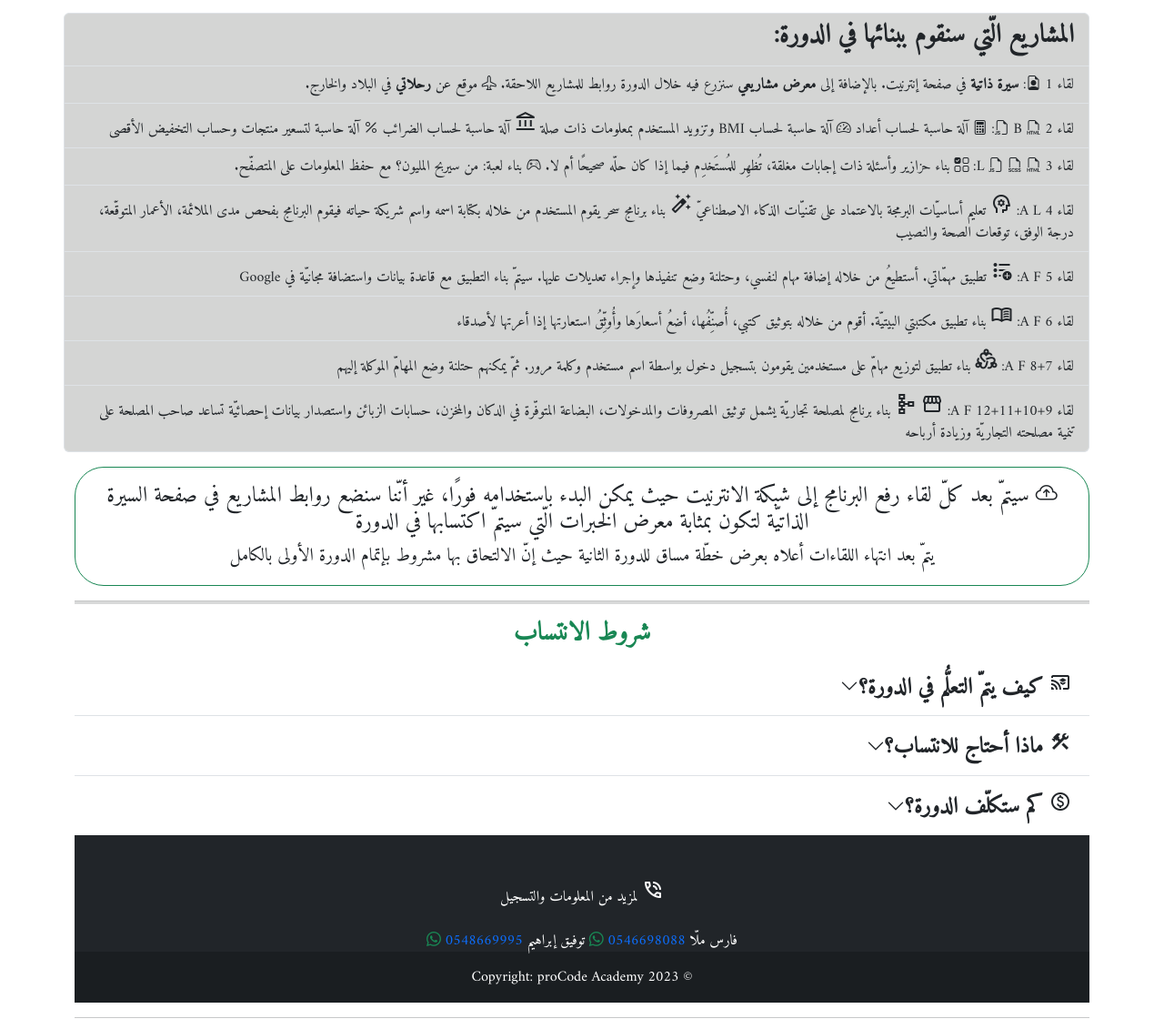
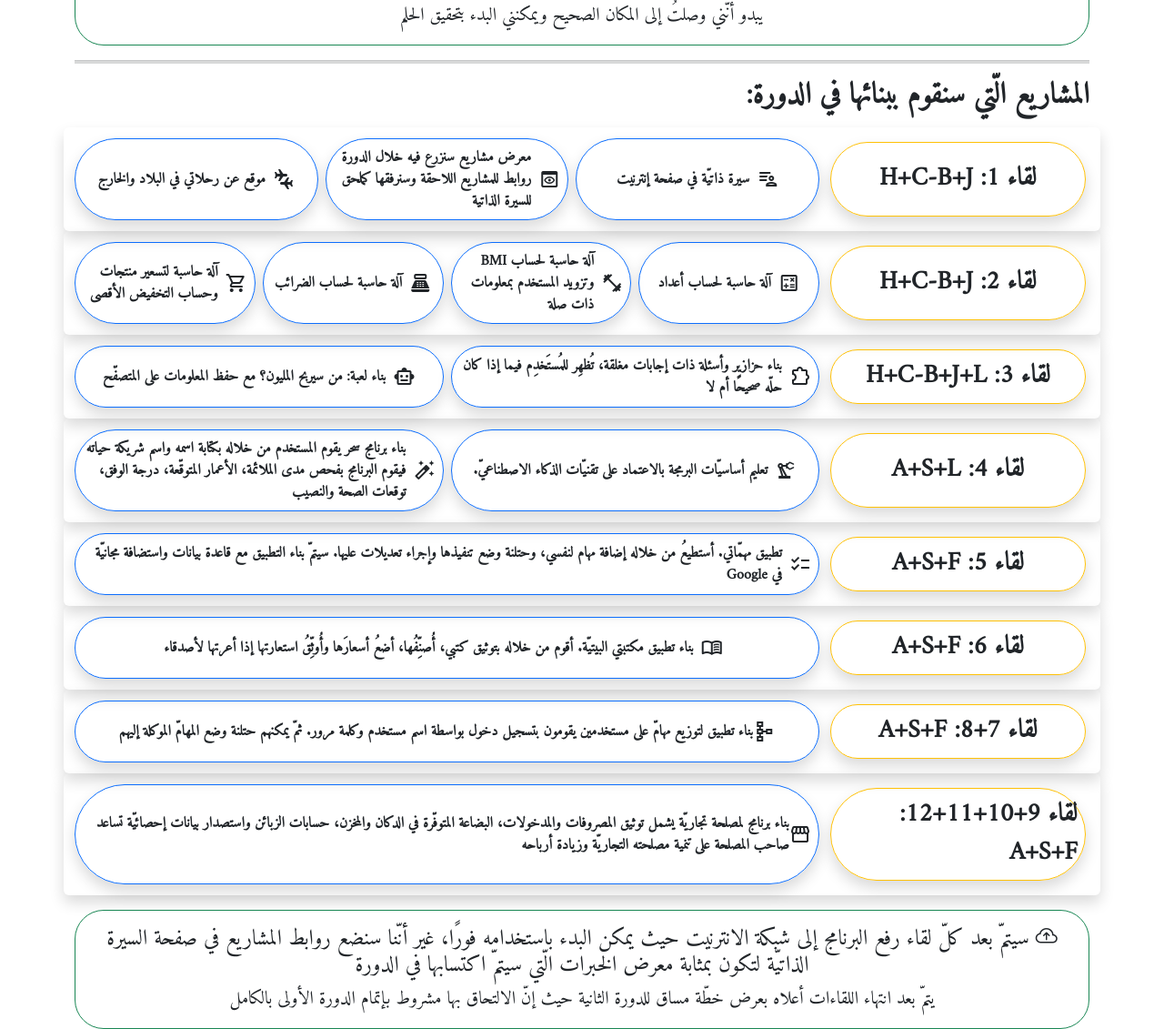
Before and after one commit to FaresMulla/procodeLandingPage, a plain HTML site: page index.html in a window 1280 px wide. Shown: the part 771-1902 px from the top of the page at 91% size. Drawn offline with nearby package versions, Linux system fonts and the light colour scheme.

Commit message:
fixed fares

```diff
--- a/css/style.css
+++ b/css/style.css
@@ -8,10 +8,11 @@ body{
 }
 
 .landingPage{
-    background-image: url("https://i.stack.imgur.com/P8Sda.png");
+    background-image: url("https://cdn.pixabay.com/photo/2016/10/11/21/43/geometric-1732847_960_720.jpg");
     background-repeat: no-repeat;
-    background-size: 2000px 800px;
+    background-size: cover;
     color: white;
+    text-shadow: -1px -1px 0 #000, 1px -1px 0 #000, -1px 1px 0 #000, 1px 1px 0 #000;
 
 }
 .myImgHeader{
@@ -19,13 +20,11 @@ body{
     display: none;
 }
  .thinkBg{
-
-    background-image: url("https://www.icegif.com/wp-content/uploads/2022/09/icegif-980.gif");
-
+    background-image: url("https://cdn.pixabay.com/photo/2017/07/10/23/35/globe-2491989_960_720.jpg");
  }
-  .list-group  .list-group-item {
+  /* .list-group  .list-group-item {
     background-color:rgba(42, 46, 43, 0.201)
- }
+ } */
  a:link {
     text-decoration: none;
   }
@@ -34,7 +33,10 @@ body{
     text-decoration: none;
   }
 
+.TXTbG{
 
+  background-color: #0000008c;
+}
 
 
 @media only screen and (min-width: 578px) {
@@ -50,6 +52,9 @@ body{
     .myImgHeader{
         display: block;
     }
+    .TXTbG{
+      background-color: rgb(60 58 58 / 43%);
+    }
   }
 
   .nonePoints{
--- a/index.html
+++ b/index.html
@@ -23,26 +23,28 @@
     <section class="container">
       <div class="landingPage">
         <div class="row">
-        <img class="myImg float-end" src="./images/logo/logo.png" alt="">
+        <img class="myImg float-end" src="./images/logo/lightLogo.png" alt="">
       <div class="col-12 header">
-        <img class="myImgHeader float-end" src="./images/logo/logo.png" alt="">
-        <span class="fs-4 float-end">برو-كود أكاديمي</span>
+        <img class="myImgHeader float-end" src="./images/logo/lightLogo.png" alt="">
+        <span class="fs-4 float-end me-2">برو-كود أكاديمي</span>
 
-        <span class="fs-4 float-start">ProCode Academy</span>
+        <span class="fs-4 float-start ms-2">ProCode Academy</span>
       </div>
-      <div class="fs-5 text-center mt-2 fw-bold col-12">
-        أكاديمية لتعليم البرمجة المرتكزة على المشاريع باللغة العربية
+      <div class="row d-flex align-items-center justify-content-center">
+      <div class="fs-5 text-center mt-2  col-10">
+        <span class="TXTbG p-1 rounded-pill rounded"> أكاديمية لتعليم البرمجة المرتكزة على المشاريع باللغة العربية</span>
       </div>
     </div>
       <div class="row text-center mt-3 p-2">
         <div class="col-sm-12 col-12">
           <h5>
-            معهد برو-كود يعلن عن افتتاح دورة البرمجة المرتكزة على بناء المشاريع
-            الشبكيّة الرائدة في الشمال
+            <p class="TXTbG p-1 rounded-pill rounded"> معهد برو-كود يعلن عن افتتاح دورة البرمجة المرتكزة على بناء المشاريع
+            الشبكيّة الرائدة في الشمال</p>
           </h5>
-          <h5>إتقان بناء البرامج والتطبيقات خلال 8 أسابيع</h5>
+          <h5><span class="TXTbG p-1 rounded-pill rounded"> إتقان بناء البرامج والتطبيقات خلال 6 أسابيع</span></h5>
         </div>
       </div>
+    </div>
         <div class="text-center mt-3 col-sm-12">
             <div class="col-12">
                 <div class="border-success rounded-5">
@@ -51,20 +53,20 @@
                         <span class="material-symbols-outlined ">
                             phone_in_talk
                             </span>
-                        للاستفسار والتسجيل
+                            <span class="TXTbG p-1 rounded-pill rounded">  للاستفسار والتسجيل</span>
                     </h5>
                     <ul class="fs-5 nonePoints">
-                        <li>
-                            فارس ملّا
+                        <li class="m-2">
+                          <span class="TXTbG p-1 rounded-pill rounded">فارس ملّا</span>
                         </li>
                         <li>
-                          <button class="btn btn-light"><a class="link-success" href="tel:+972546698088">0546698088</a> ||  <a href="https://api.whatsapp.com/send/?phone=972546698088&text=مرحبا%20فارس%0Aتواصل%20معي%20بخصوص%20*دورة%20البرمجة*%0Aشكرًا%20سلفًا&type=phone_number&app_absent=0" target="_blank" rel="noopener noreferrer"><i class="bi bi-whatsapp text-success"></i></a></button>
+                          <button class="btn btn-light mb-2"><a class="link-primary" href="tel:+972546698088">0546698088</a> ||  <a href="https://api.whatsapp.com/send/?phone=972546698088&text=مرحبا%20فارس%0Aتواصل%20معي%20بخصوص%20*دورة%20البرمجة*%0Aشكرًا%20سلفًا&type=phone_number&app_absent=0" target="_blank" rel="noopener noreferrer"><i class="bi bi-whatsapp text-success"></i></a></button>
                       </li>
-                      <li>
-                          توفيق إبراهيم
+                      <li class="m-2">
+                        <span class="TXTbG p-1 rounded-pill rounded">توفيق إبراهيم</span>
                     </li>
                         <li>
-                            <button class="btn btn-light"><a class="link-success" href="tel:+972548669995">0548669995</a> ||  <a href="https://api.whatsapp.com/send/?phone=972548669995&text=مرحبا%20توفيق%0Aتواصل%20معي%20بخصوص%20*دورة%20البرمجة*%0Aشكرًا%20سلفًا&type=phone_number&app_absent=0" target="_blank" rel="noopener noreferrer"><i class="bi bi-whatsapp text-success"></i></a></button>
+                            <button class="btn btn-light mb-3"><a class="link-primary" href="tel:+972548669995">0548669995</a> ||  <a href="https://api.whatsapp.com/send/?phone=972548669995&text=مرحبا%20توفيق%0Aتواصل%20معي%20بخصوص%20*دورة%20البرمجة*%0Aشكرًا%20سلفًا&type=phone_number&app_absent=0" target="_blank" rel="noopener noreferrer"><i class="bi bi-whatsapp text-success"></i></a></button>
                         </li>
                     </ul>
                   </div>
@@ -182,112 +184,157 @@
       </div> -->
       <!-- <hr class="hrHeight"/> -->
 
-      <div class="backgroundColor">
-        <div class="row">
-          <ul class="list-group">
-            <li class="list-group-item">
-              <label class="stretched-link">
-                <h3 class="mb-2 fw-bolder">المشاريع الّتي سنقوم ببنائها في الدورة:</h3>
-              </label>
-            </li>
-            <li class="list-group-item">
-              <label class="stretched-link"> لقاء 1
-                <i class="bi bi-file-earmark-person"></i>: <span class="fw-bolder">سيرة ذاتية</span> في صفحة إنترنيت. بالإضافة إلى <span class="fw-bolder"> معرض مشاريعي </span> سنزرع فيه خلال الدورة روابط للمشاريع اللاحقة.
-                <i class="bi bi-airplane"></i> موقع عن <span class="fw-bolder"> رحلاتي </span> في البلاد والخارج.
-              </label>
-            </li>
-            <li class="list-group-item">
-              <label class="stretched-link"> لقاء 2 <i class="bi bi-filetype-html"></i>
-                B
-                <i class="bi bi-filetype-js"></i></label>:
-                <i class="bi bi-calculator"></i> آلة حاسبة لحساب أعداد
-                <i class="bi bi-speedometer2"></i> آلة حاسبة لحساب BMI وتزويد المستخدم بمعلومات ذات صلة
-                <span class="material-symbols-outlined">
-                  account_balance
-                  </span> آلة حاسبة لحساب الضرائب
-              <i class="bi bi-percent"></i> آلة حاسبة لتسعير منتجات وحساب التخفيض الأقصى
 
-            </li>
-            <li class="list-group-item">
-              <label class="stretched-link">
-                لقاء 3
-              <i class="bi bi-filetype-html"></i>
-              <i class="bi bi-filetype-scss"></i>
-              <i class="bi bi-filetype-js"></i>
-              L:
-              <i class="bi bi-ui-checks-grid"></i> بناء حزازير وأسئلة ذات إجابات مغلقة، تُظهِر للمُستَخدِم فيما إذا كان حلّه صحيحًا أم لا.
-              <i class="bi bi-controller"></i> بناء لعبة: من سيربح المليون؟ مع حفظ المعلومات على المتصفّح.
-            </label>
-            </li>
-            <li class="list-group-item">
-              <label class="-label stretched-link">
-                لقاء 4
+      <div>
+        <h2 class="mb-3 fw-bolder">المشاريع الّتي سنقوم ببنائها في الدورة:</h2>
+        <div class="row shadow p-2 rounded">
+          <div class="fw-bolder fs-3 border border-warning rounded-pill shadow p-2 rounded col-3 m-2 d-flex align-items-center justify-content-center">
+            لقاء 1:
+            H+C-B+J
+          </div>
+          <div class="fw-bolder border border-primary rounded-pill shadow p-2 rounded col m-1 d-flex align-items-center justify-content-center">
+            <span class="material-symbols-outlined ms-2">
+              patient_list
+              </span>
+            سيرة ذاتيّة في صفحة إنترنيت
+          </div>
+          <div class="fw-bolder border border-primary rounded-pill shadow p-2 rounded col m-1 d-flex align-items-center justify-content-center">
+            <span class="material-symbols-outlined ms-2">
+              preview
+              </span>
+              معرض مشاريع سنزرع فيه خلال الدورة روابط للمشاريع اللاحقة وسنرفقها كملحق للسيرة الذاتية
+          </div>
+          <div class="fw-bolder border border-primary rounded-pill shadow p-2 rounded col m-1 d-flex align-items-center justify-content-center">
+            <span class="material-symbols-outlined ms-2">
+              connecting_airports
+              </span>
+              موقع عن رحلاتي في البلاد والخارج
+          </div>
+        </div>
+        <div class="row shadow p-2 rounded">
+          <div class="fw-bolder fs-3 border border-warning rounded-pill shadow p-2 rounded col-3 m-2 d-flex align-items-center justify-content-center">
+            لقاء 2:
+            H+C-B+J
+          </div>
+          <div class="fw-bolder border border-primary rounded-pill shadow p-2 rounded col m-1 d-flex align-items-center justify-content-center">
+            <span class="material-symbols-outlined ms-2">
+              calculate
+              </span>
+              آلة حاسبة لحساب أعداد
+          </div>
+          <div class="fw-bolder border border-primary rounded-pill shadow p-2 rounded col m-1 d-flex align-items-center justify-content-center">
+            <span class="material-symbols-outlined ms-2">
+              fitness_center
+              </span>
+              آلة حاسبة لحساب BMI وتزويد المستخدم بمعلومات ذات صلة
+          </div>
+          <div class="fw-bolder border border-primary rounded-pill shadow p-2 rounded col m-1 d-flex align-items-center justify-content-center">
+            <span class="material-symbols-outlined ms-2">
+              point_of_sale
+              </span>
+              آلة حاسبة لحساب الضرائب
+          </div>
+          <div class="fw-bolder border border-primary rounded-pill shadow p-2 rounded col m-1 d-flex align-items-center justify-content-center">
+            <span class="material-symbols-outlined ms-2">
+              shopping_cart
+              </span>
+              آلة حاسبة لتسعير منتجات وحساب التخفيض الأقصى
+          </div>
+        </div>
 
-                A
-                L:
-                <span class="material-symbols-outlined">
-                  psychology
-                  </span> تعليم أساسيّات البرمجة بالاعتماد على تقنيّات الذكاء الاصطناعيّ
-              <span class="material-symbols-outlined">
-                  auto_fix
-                  </span> بناء برنامج سحر يقوم المستخدم من خلاله بكتابة اسمه واسم شريكة حياته فيقوم البرنامج بفحص مدى الملائمة، الأعمار المتوقّعة، درجة الوفق، توقعات الصحة والنصيب
-            </label>
-            </li>
-            <li class="list-group-item">
-              <label class="-label stretched-link">
-                لقاء 5
+        <div class="row shadow p-2 rounded">
+          <div class="fw-bolder fs-3 border border-warning rounded-pill shadow p-2 rounded col-3 m-2 d-flex align-items-center justify-content-center">
+            لقاء 3:
+            H+C-B+J+L
+          </div>
+          <div class="fw-bolder border border-primary rounded-pill shadow p-2 rounded col m-1 d-flex align-items-center justify-content-center">
+            <span class="material-symbols-outlined ms-2">
+              extension
+              </span>
+              بناء حزازير وأسئلة ذات إجابات مغلقة، تُظهِر للمُستَخدِم فيما إذا كان حلّه صحيحًا أم لا
+          </div>
+          <div class="fw-bolder border border-primary rounded-pill shadow p-2 rounded col m-1 d-flex align-items-center justify-content-center">
+            <span class="material-symbols-outlined ms-2">
+              smart_toy
+              </span>
+              بناء لعبة: من سيربح المليون؟ مع حفظ المعلومات على المتصفّح
+          </div>
+        </div>
 
-                A
-                F:
-                <span class="material-symbols-outlined">
-                  format_list_bulleted_add
-                  </span> تطبيق مهمّاتي. أستطيعُ من خلاله إضافة مهام لنفسي، وحتلنة وضع تنفيذها وإجراء تعديلات عليها. سيتمّ بناء التطبيق مع قاعدة بيانات واستضافة مجانيّة في Google
+          <div class="row shadow p-2 rounded">
+            <div class="fw-bolder fs-3 border border-warning rounded-pill shadow p-2 rounded col-3 m-2 d-flex align-items-center justify-content-center">
+              لقاء 4:
+              A+S+L
+            </div>
+            <div class="fw-bolder border border-primary rounded-pill shadow p-2 rounded col m-1 d-flex align-items-center justify-content-center">
+              <span class="material-symbols-outlined ms-2">
+                precision_manufacturing
+                </span>
+                تعليم أساسيّات البرمجة بالاعتماد على تقنيّات الذكاء الاصطناعيّ.
+            </div>
+            <div class="fw-bolder border border-primary rounded-pill shadow p-2 rounded col m-1 d-flex align-items-center justify-content-center">
+              <span class="material-symbols-outlined ms-2">
+                auto_fix
+                </span>
+                بناء برنامج سحر يقوم المستخدم من خلاله بكتابة اسمه واسم شريكة حياته فيقوم البرنامج بفحص مدى الملائمة، الأعمار المتوقّعة، درجة الوفق، توقعات الصحة والنصيب
+            </div>
+          </div>
 
-            </label>
-            </li>
-            <li class="list-group-item">
-              <label class="-label stretched-link">
-                لقاء 6
+            <div class="row shadow p-2 rounded">
+              <div class="fw-bolder fs-3 border border-warning rounded-pill shadow p-2 rounded col-3 m-2 d-flex align-items-center justify-content-center">
+                لقاء 5:
+                A+S+F
+              </div>
+              <div class="fw-bolder border border-primary rounded-pill shadow p-2 rounded col m-1 d-flex align-items-center justify-content-center">
+                <span class="material-symbols-outlined ms-2">
+                  checklist
+                  </span>
+                  تطبيق مهمّاتي. أستطيعُ من خلاله إضافة مهام لنفسي، وحتلنة وضع تنفيذها وإجراء تعديلات عليها. سيتمّ بناء التطبيق مع قاعدة بيانات واستضافة مجانيّة في Google
+              </div>
+            </div>
 
-                A
-                F:
-                <span class="material-symbols-outlined">
-                  menu_book
-                  </span> بناء تطبيق مكتبتي البيتيّة. أقوم من خلاله بتوثيق كتبي، أُصنِّفُها، أضعُ أسعارَها وأُوثِّقُ استعارتها إذا أعرتها لأصدقاء
 
-            </label>
-            </li>
-            <li class="list-group-item">
-              <label class="-label stretched-link">
-                لقاء 7+8
+              <div class="row shadow p-2 rounded">
+                <div class="fw-bolder fs-3 border border-warning rounded-pill shadow p-2 rounded col-3 m-2 d-flex align-items-center justify-content-center">
+                  لقاء 6:
+                  A+S+F
+                </div>
+                <div class="fw-bolder border border-primary rounded-pill shadow p-2 rounded col m-1 d-flex align-items-center justify-content-center">
+                  <span class="material-symbols-outlined m-2">
+                    menu_book
+                    </span>
+                    بناء تطبيق مكتبتي البيتيّة. أقوم من خلاله بتوثيق كتبي، أُصنِّفُها، أضعُ أسعارَها وأُوثِّقُ استعارتها إذا أعرتها لأصدقاء
+                </div>
+              </div>
 
-                A
-                F:
-                <span class="material-symbols-outlined">
-                  diversity_2
-                  </span> بناء تطبيق لتوزيع مهامّ على مستخدمين يقومون بتسجيل دخول بواسطة اسم مستخدم وكلمة مرور. ثمّ يمكنهم حتلنة وضع المهامّ الموكلة إليهم
-
-            </label>
-            </li>
-            <li class="list-group-item">
-              <label class="-label stretched-link">
-                لقاء 9+10+11+12
-
-                A
-                F:
-                <span class="material-symbols-outlined">
-                  storefront
-                  </span>
-                  <span class="material-symbols-outlined">
+                <div class="row shadow p-2 rounded">
+                  <div class="fw-bolder fs-3 border border-warning rounded-pill shadow p-2 rounded col-3 m-2 d-flex align-items-center justify-content-center">
+                    لقاء 7+8:
+                    A+S+F
+                  </div>
+                  <div class="fw-bolder border border-primary rounded-pill shadow p-2 rounded col m-1 d-flex align-items-center justify-content-center">
+                    <span class="material-symbols-outlined">
                       schema
                       </span>
-                  بناء برنامج لمصلحة تجاريّة يشمل توثيق المصروفات والمدخولات، البضاعة المتوفّرة في الدكان والمخزن، حسابات الزبائن واستصدار بيانات إحصائيّة تساعد صاحب المصلحة على تنمية مصلحته التجاريّة وزيادة أرباحه
+                      بناء تطبيق لتوزيع مهامّ على مستخدمين يقومون بتسجيل دخول بواسطة اسم مستخدم وكلمة مرور. ثمّ يمكنهم حتلنة وضع المهامّ الموكلة إليهم
+                  </div>
+                </div>
+
+                  <div class="row shadow p-2 rounded">
+                    <div class="fw-bolder fs-3 border border-warning rounded-pill shadow p-2 rounded col-3 m-2 d-flex align-items-center justify-content-center">
+                      لقاء 9+10+11+12:
+                      A+S+F
+                    </div>
+                    <div class="fw-bolder border border-primary rounded-pill shadow p-2 rounded col m-1 d-flex align-items-center justify-content-center">
+                      <span class="material-symbols-outlined">
+                        storefront
+                        </span>
+                        بناء برنامج لمصلحة تجاريّة يشمل توثيق المصروفات والمدخولات، البضاعة المتوفّرة في الدكان والمخزن، حسابات الزبائن واستصدار بيانات إحصائيّة تساعد صاحب المصلحة على تنمية مصلحته التجاريّة وزيادة أرباحه
+                    </div>
+                  </div>
 
 
-            </label>
-            </li>
-          </ul>
-        </div>
+
         <div class="row">
           <div class="col-12 mt-3">
             <div class="card border-success rounded-5">
@@ -302,13 +349,13 @@
               </div>
             </div>
           </div>
-          <!--  -->
+
         </div>
       </div>
       <hr class="hrHeight"/>
 
 
-        <h3 class="mb-2 text-center text-success fw-bolder">شروط الانتساب</h3>
+        <h3 class="mb-2 text-center text-success fw-bolder">كيف نبدأ المشوار؟</h3>
         <div class="accordion accordion-flush" id="accordionFlushExample">
           <div class="accordion-item">
             <h2 class="accordion-header" id="flush-headingOne">
```
Also changed, not shown: images/logo/lightLogo.png (added), 1 other file.
